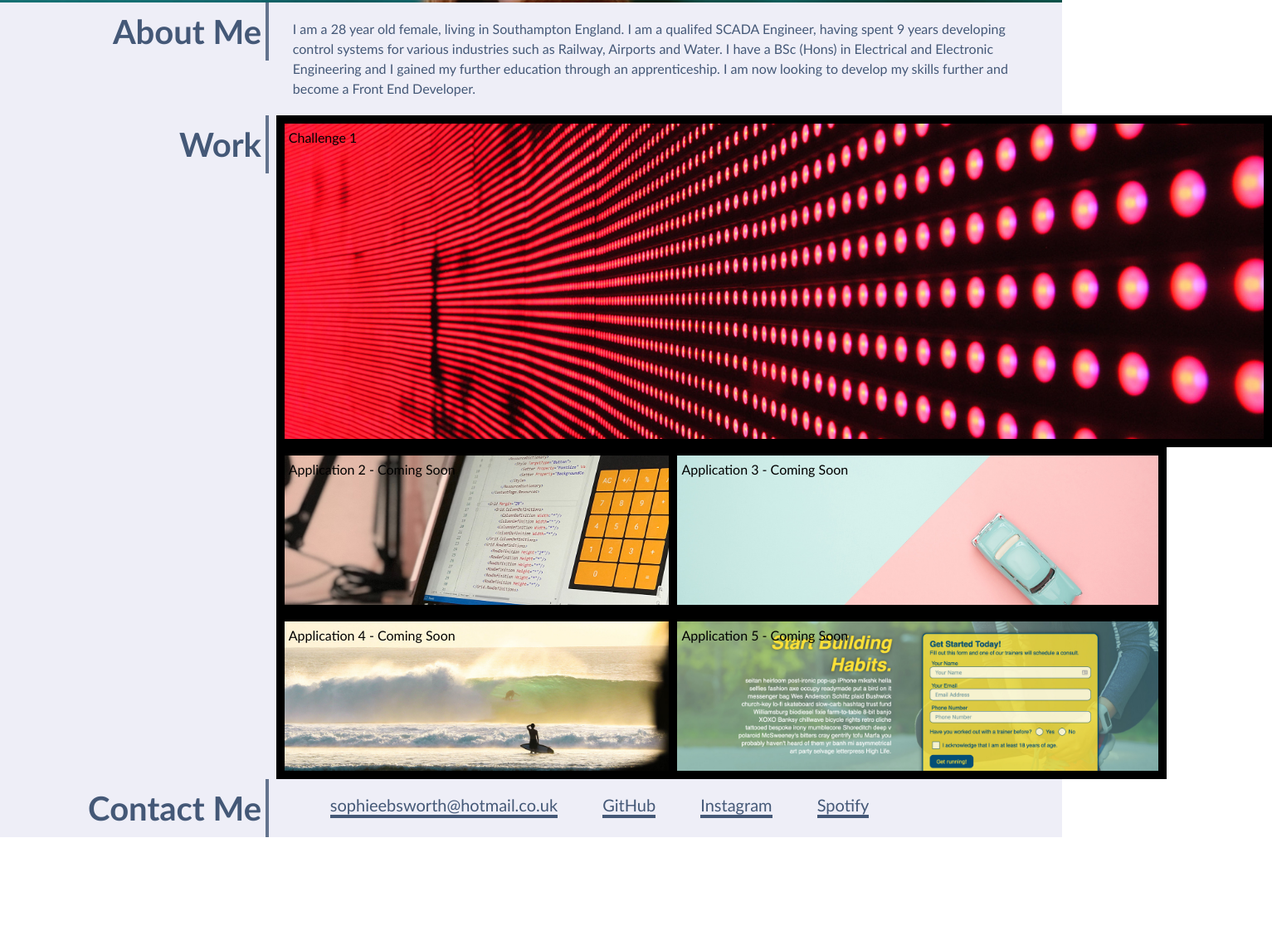
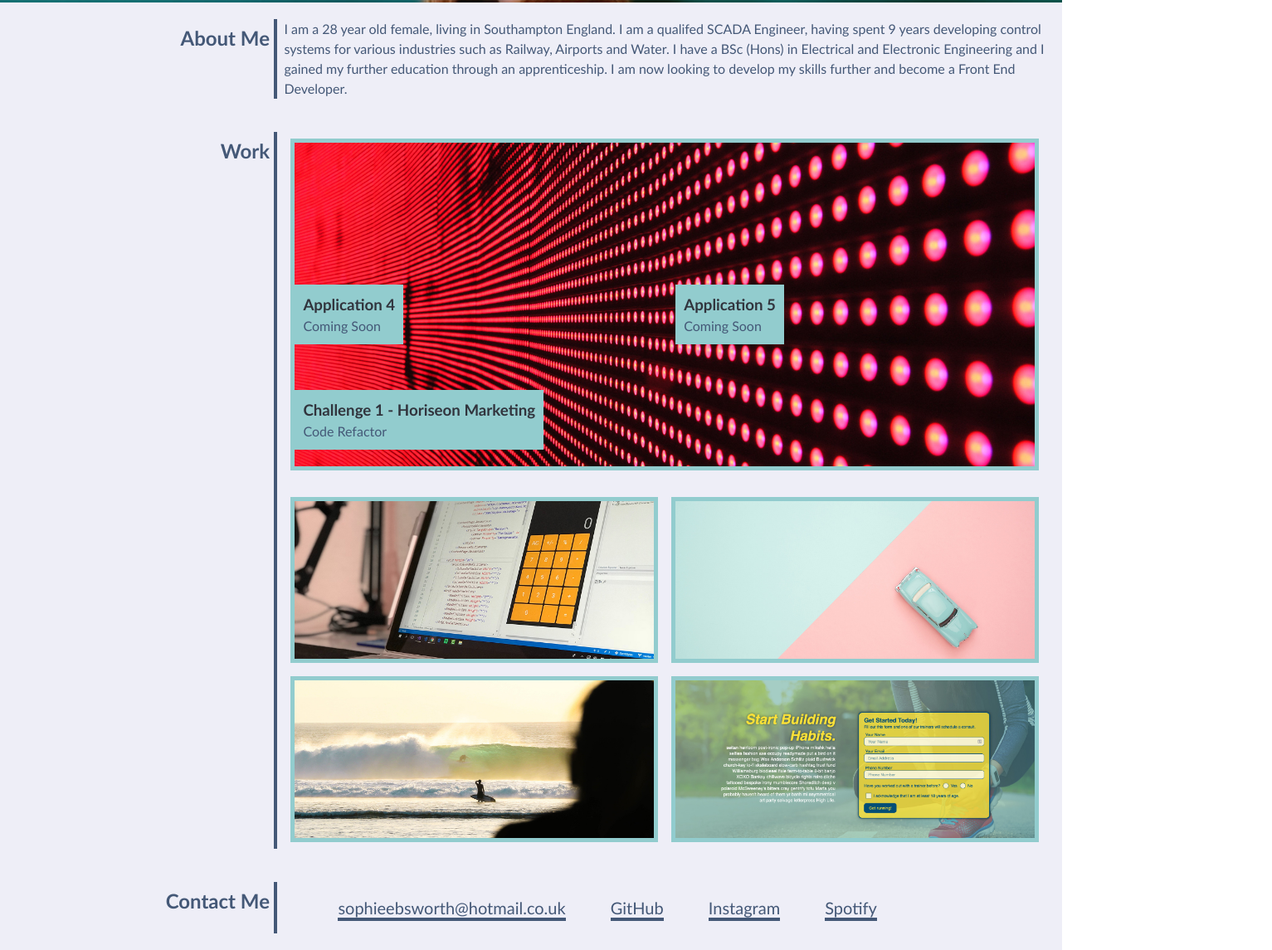
Before and after one commit to SophieEbby/Sophie-Ebsworth-Portfolio, a plain HTML site: page index.html in a window 1280 px wide. Shown: the part 365-1510 px from the top of the page at 83% size, 1533 px wide, since content can reach past the window. Before the commit the page ends 1374 px from the top, so only its background shows below. Drawn offline with Linux system fonts and the light colour scheme.

Commit message:
Updating work area

```diff
--- a/assets/css/style.css
+++ b/assets/css/style.css
@@ -53,7 +53,6 @@ nav a {
 
 p {
   margin: 0;
-  padding: 20px;
   color: #445877;
 }
 
@@ -72,7 +71,7 @@ p {
   /*Text on top of hero image in the bottom right corner*/
   position: absolute;
   height: 25%;
-  width: 35%;
+  width: 30%;
   bottom: 25px;
   right: 100px;
   background-color: #92CCCE;
@@ -84,13 +83,16 @@ p {
   flex-direction: column;
 }
 
+.page-wrapper {
+  background-color: #EEEEF7;
+}
 .page-section {
   display: grid;
   grid-template-columns: 25% 1% 74%;
   grid-template-rows: 1fr;
   grid-template-areas:
     "Left Right";
-  background-color: #EEEEF7;
+  padding: 20px;
 }
 
 h2 {
@@ -99,12 +101,11 @@ h2 {
   justify-content: end;
   color: #445877;
   padding: 5px;
-  font-size: 40px;
 }
 
 .vl {
-  border-left: 4px solid #63738E;
-  height: 70px;
+  border-left: 4px solid #445877;
+  height: auto;
 }
 
 #contact a {
@@ -114,75 +115,80 @@ h2 {
   border-bottom-width: 4px;
 }
 
+
 .work-section {
   display: grid;
-  grid-template-columns: 50% 50%;
+  grid-template-columns: 1fr 1fr;
   grid-template-rows: 1fr 1fr 1fr 1fr;
   grid-template-areas:
     "Top Top"
     "Top Top"
     "Mid1 Mid2"
     "Bot1 Bot2";
-
 }
 
-#challenge1 {
+.challenge1 {
   grid-area: Top;
   background-image: url(../images/02-portfolio-1.jpg);
-  width: 1200px;
-  height: 400px;
   background-size: cover;
   background-repeat: no-repeat;
   background-position: center;
-  padding: 5px;
-  border: solid 10px;
-
+  position: relative;
+  border: solid #92CCCE 5px;
+  margin: 8px;
+  height: 400px
 }
 
-#Application2 {
+.Application2 {
   grid-area: Mid1;
   background-image: url(../images/02-portfolio-2.jpg);
-  width: 600px;
-  height: 200px;
   background-size: cover;
   background-repeat: no-repeat;
   background-position: center;
-  padding: 5px;
-  border: solid 10px;
+  border: solid #92CCCE 5px;
+  margin: 8px;
+  height: 200px;
 }
 
-#Application3 {
+.Application3 {
   grid-area: Mid2;
   background-image: url(../images/02-portfolio-3.jpg);
-  width: 600px;
-  height: 200px;
   background-size: cover;
   background-repeat: no-repeat;
   background-position: center;
-  padding: 5px;
-  border: solid 10px;
+  border: solid #92CCCE 5px;
+  margin: 8px;
+  height: 200px;
 }
 
-#Application4 {
+.Application4 {
   grid-area: Bot1;
   background-image: url(../images/02-portfolio-4.jpg);
-  width: 600px;
-  height: 200px;
   background-size: cover;
   background-repeat: no-repeat;
   background-position: center;
-  padding: 5px;
-  border: solid 10px;
+  border: solid #92CCCE 5px;
+  margin: 8px;
+  height: 200px;
 }
 
-#Application5 {
+.Application5 {
   grid-area: Bot2;
   background-image: url(../images/02-run-buddy.jpg);
-  width: 600px;
-  height: 200px;
   background-size: cover;
   background-repeat: no-repeat;
   background-position: center;
-  padding: 5px;
-  border: solid 10px;
+  border: solid #92CCCE 5px;
+  margin: 8px;
+  height: 200px;
 }
+.text {
+  position: absolute;
+  bottom: 20px;
+  height: auto;
+  width: auto;
+  background-color: #92CCCE;
+  color: #31343D;
+  padding: 10px;
+  display: block;
+}
--- a/index.html
+++ b/index.html
@@ -54,12 +54,38 @@
     <section class="page-section" id="work">
       <h2>Work</h2>
       <div class="vl"></div>
+
       <section class="work-section">
-        <div id="challenge1">Challenge 1</div>
-        <div id="Application2">Application 2 - Coming Soon</div>
-        <div id="Application3">Application 3 - Coming Soon</div>
-        <div id="Application4">Application 4 - Coming Soon</div>
-        <div id="Application5">Application 5 - Coming Soon</div>
+        <div class="challenge1">
+          <div class="text">
+            <h3>Challenge 1 - Horiseon Marketing</h3>
+            <p>Code Refactor</p>
+          </div>
+        </div>
+        <div class="Application2">
+          <div class="text">
+            <h3>Application 2</h3>
+            <p>Coming Soon</p>
+          </div>
+        </div>
+        <div class="Application3">
+          <div class="text">
+            <h3>Application 3</h3>
+            <p>Coming Soon</p>
+          </div>
+        </div>
+        <div class="Application4">
+          <div class="text">
+            <h3>Application 4</h3>
+            <p>Coming Soon</p>
+          </div>
+        </div>
+        <div class="Application5">
+          <div class="text">
+            <h3>Application 5</h3>
+            <p>Coming Soon</p>
+          </div>
+        </div>
       </section>
     </section>
 
```
